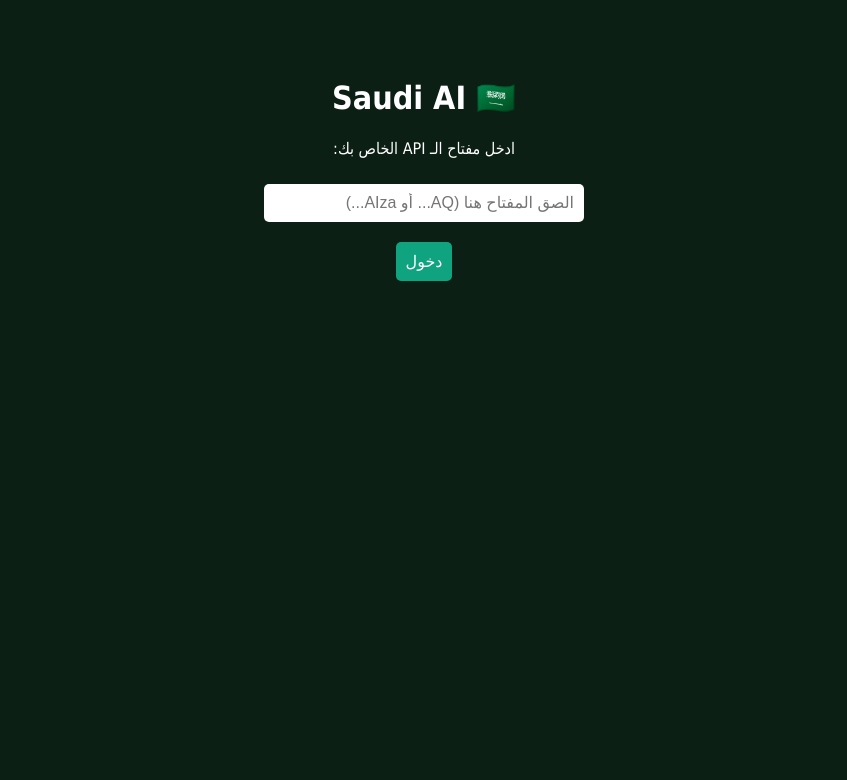
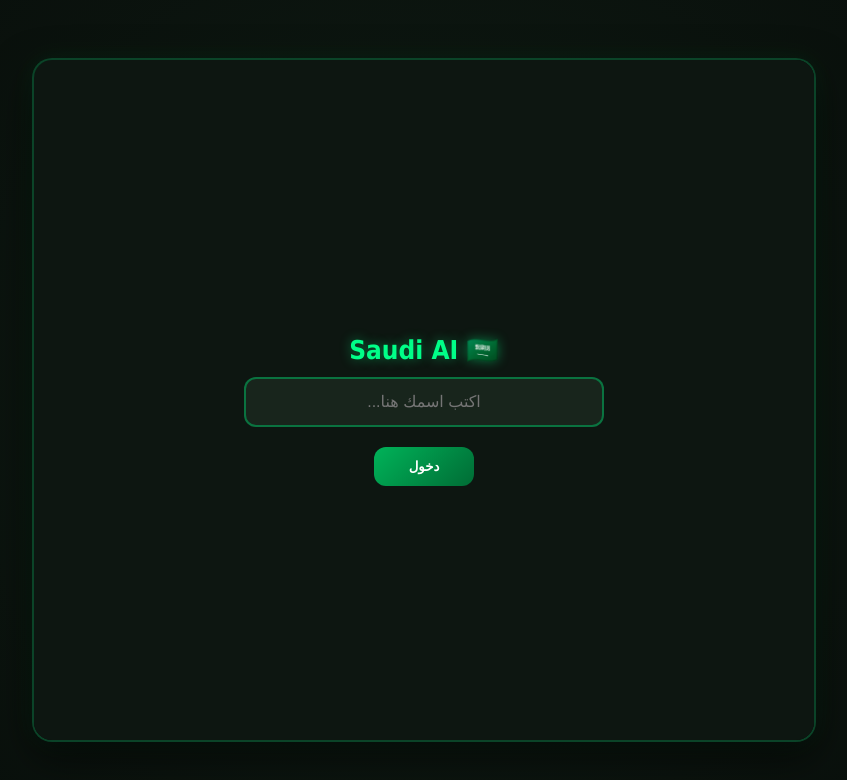
Before and after one commit to waleeddrik2180-max/saudi-ai, a plain HTML site: page index.html in a window 1280 px wide. Shown: the whole page, without its empty margins (216-1063 px from the left). Drawn offline with Linux system fonts and the light colour scheme.

Commit message:
index.html

```diff
--- a/index.html
+++ b/index.html
@@ -5,83 +5,103 @@
     <meta name="viewport" content="width=device-width, initial-scale=1.0">
     <title>Saudi AI</title>
     <style>
-        body { background-color: #0b1f14; color: #fff; font-family: Tahoma, sans-serif; text-align: center; padding: 50px; }
-        input, button { padding: 10px; margin: 10px; border-radius: 5px; border: none; font-size: 16px; }
-        input { width: 300px; }
-        button { background-color: #0fa47f; color: white; cursor: pointer; }
-        #chat-box { width: 500px; margin: 20px auto; background: #132e20; padding: 20px; border-radius: 10px; min-height: 200px; text-align: right; }
+        /* [التنسيقات كما هي في كودك السابق تماماً] */
+        body { background: radial-gradient(circle at center, #0f1c14 0%, #080d0a 100%); font-family: Tahoma, sans-serif; color: #ffffff; margin: 0; display: flex; justify-content: center; align-items: center; height: 100vh; overflow: hidden; }
+        .app-wrapper { display: flex; width: 780px; height: 680px; background: rgba(18, 26, 21, 0.85); backdrop-filter: blur(12px); border: 2px solid rgba(0, 168, 89, 0.3); border-radius: 20px; box-shadow: 0 15px 40px rgba(0, 0, 0, 0.6), 0 0 25px rgba(0, 108, 53, 0.2); overflow: hidden; position: relative; }
+        #loginOverlay { position: absolute; top: 0; left: 0; width: 100%; height: 100%; background: #0d1611; display: flex; flex-direction: column; justify-content: center; align-items: center; z-index: 9999; padding: 30px; box-sizing: border-box; text-align: center; }
+        #loginOverlay h2 { color: #00ff88; margin-bottom: 12px; font-size: 26px; text-shadow: 0 0 12px rgba(0,255,136,0.4); }
+        #usernameInput { width: 80%; max-width: 320px; background: rgba(26, 38, 30, 0.95); border: 2px solid rgba(0, 168, 89, 0.6); color: #ffffff; padding: 14px 18px; border-radius: 12px; outline: none; font-size: 16px; margin-bottom: 20px; text-align: center; }
+        #loginBtn { background: linear-gradient(135deg, #00b359, #006c35); color: #ffffff; border: none; padding: 12px 35px; border-radius: 12px; cursor: pointer; font-weight: bold; }
+        .sidebar { width: 240px; background: rgba(10, 17, 13, 0.9); border-left: 1px solid rgba(0, 168, 89, 0.15); display: flex; flex-direction: column; padding: 15px; }
+        .new-chat-btn { background: linear-gradient(135deg, #00a859, #004d25); color: white; border: none; padding: 10px; border-radius: 10px; cursor: pointer; margin-bottom: 15px; }
+        .container { flex: 1; height: 100%; display: flex; flex-direction: column; }
+        .header { background: linear-gradient(135deg, #005c2d, #022b16); padding: 14px 20px; display: flex; justify-content: space-between; align-items: center; border-bottom: 2px solid rgba(0, 168, 89, 0.4); }
+        .chat-box { flex: 1; padding: 20px; overflow-y: auto; display: flex; flex-direction: column; gap: 16px; }
+        .message { padding: 12px 16px; border-radius: 14px; font-size: 14px; box-shadow: 0 4px 12px rgba(0,0,0,0.2); }
+        .message.user { background: linear-gradient(135deg, #007a3d, #005228); align-self: flex-end; }
+        .message.ai { background: rgba(26, 38, 30, 0.9); align-self: flex-start; border-left: 4px solid #00ff88; }
+        .ai-image { width: 100%; max-width: 280px; border-radius: 10px; margin-top: 8px; }
+        .input-area { padding: 15px; background: rgba(10, 17, 13, 0.8); display: flex; gap: 10px; }
+        #userInput { flex: 1; background: rgba(22, 33, 26, 0.9); border: 1px solid rgba(0, 168, 89, 0.3); color: #ffffff; padding: 12px; border-radius: 12px; outline: none; }
+        #sendBtn { background: linear-gradient(135deg, #00a859, #004d25); color: white; border: none; padding: 0 22px; border-radius: 12px; cursor: pointer; }
     </style>
 </head>
 <body>
 
-    <h1>Saudi AI 🇸🇦</h1>
-    <div id="login-screen">
-        <p>ادخل مفتاح الـ API الخاص بك:</p>
-        <input type="password" id="apiKey" placeholder="الصق المفتاح هنا (AQ... أو AIza...)">
-        <br>
-        <button onclick="saveKey()">دخول</button>
+<div class="app-wrapper">
+    <div id="loginOverlay">
+        <h2>Saudi AI 🇸🇦</h2>
+        <input type="text" id="usernameInput" placeholder="اكتب اسمك هنا..." />
+        <button id="loginBtn" onclick="handleLogin()">دخول</button>
     </div>
 
-    <div id="app-screen" style="display:none;">
-        <button onclick="logout()" style="float: left; background: #a40f0f;">خروج</button>
-        <div id="chat-box">أهلاً بك! اكتب رسالتك تحت.</div>
-        <input type="text" id="userInput" placeholder="اكتب رسالتك...">
-        <button onclick="sendMessage()">إرسال</button>
+    <div class="sidebar">
+        <button class="new-chat-btn" onclick="createNewChat()">+ محادثة جديدة</button>
+        <div class="sessions-list" id="sessionsList"></div>
+    </div>
+
+    <div class="container">
+        <div class="header">
+            <h1 id="mainTitle">Saudi AI 🇸🇦</h1>
+        </div>
+        <div id="chatBox" class="chat-box"></div>
+        <div class="input-area">
+            <input type="text" id="userInput" placeholder="اسأل أو ارسم مع سعودي AI..." />
+            <button id="sendBtn" onclick="sendMessage()">إرسال</button>
+        </div>
+    </div>
 </div>
 
 <script>
-        let apiKey = localStorage.getItem("gemini_key");
-        if (apiKey) { showApp(); }
+    // هذه المفاتيح كما طلبتها
+    const GROQ_API_KEY = "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";
 
-        function saveKey() {
-            apiKey = document.getElementById("apiKey").value.trim();
-            if (apiKey) {
-                localStorage.setItem("gemini_key", apiKey);
-                showApp();
-            } else {
-                alert("الرجاء إدخال مفتاح صحيح");
-            }
-        }
+    let sessions = JSON.parse(localStorage.getItem('saudi_ai_sessions')) || [];
+    let currentSessionId = localStorage.getItem('saudi_ai_current_session') || Date.now();
 
-        function showApp() {
-            document.getElementById("login-screen").style.display = "none";
-            document.getElementById("app-screen").style.display = "block";
-        }
-
-        function logout() {
-            localStorage.removeItem("gemini_key");
-            location.reload();
+    function handleLogin() {
+        const name = document.getElementById('usernameInput').value.trim();
+        if (!name) return alert("الرجاء إدخال الاسم!");
+        localStorage.setItem('saudi_ai_user', name);
+        document.getElementById('loginOverlay').style.display = 'none';
     }
 
     async function sendMessage() {
-            const text = document.getElementById("userInput").value;
+        const userInput = document.getElementById('userInput');
+        const text = userInput.value.trim();
         if (!text) return;
 
-            const chatBox = document.getElementById("chat-box");
-            chatBox.innerHTML += `<p><b>أنت:</b> ${text}</p>`;
-            document.getElementById("userInput").value = "";
+        const chatBox = document.getElementById('chatBox');
+        chatBox.innerHTML += `<div class="message user">${text}</div>`;
+        userInput.value = '';
 
+        const isImageRequest = text.startsWith("ارسم") || text.includes("صورة");
+
+        if (isImageRequest) {
+            // رابط توليد الصور بدون مفتاح لضمان العمل فوري
+            const imageUrl = `https://image.pollinations.ai/prompt/${encodeURIComponent(text)}?width=512&height=512&nologo=true`;
+            chatBox.innerHTML += `<div class="message ai">سمٍ، هذي هي الصورة:<br><img src="${imageUrl}" class="ai-image"></div>`;
+        } else {
+            // إرسال لـ Groq
             try {
-                // استخدام أحدث نموذج Gemini 2.5 Flash عبر REST API مباشرة ليعمل في المتصفح بدون تعقيد
-                const response = await fetch(`https://generativelanguage.googleapis.com/v1beta/models/gemini-1.5-flash:generateContent?key=${apiKey}`, {
+                const response = await fetch("https://api.groq.com/openai/v1/chat/completions", {
                     method: "POST",
-                    headers: { "Content-Type": "application/json" },
+                    headers: { "Authorization": `Bearer ${GROQ_API_KEY}`, "Content-Type": "application/json" },
                     body: JSON.stringify({
-                        contents: [{ parts: [{ text: text }] }]
+                        model: "llama-3.3-70b-versatile",
+                        messages: [{ role: "user", content: text }]
                     })
                 });
-
                 const data = await response.json();
-                if (data.candidates && data.candidates[0].content) {
-                    const reply = data.candidates[0].content.parts[0].text;
-                    chatBox.innerHTML += `<p><b>سعودي آي:</b> ${reply}</p>`;
-                } else {
-                    chatBox.innerHTML += `<p style="color:red;">عذراً، حدث خطأ في الرد أو المفتاح غير صالح.</p>`;
-                }
-            } catch (err) {
-                chatBox.innerHTML += `<p style="color:red;">خطأ في الاتصال بالشبكة.</p>`;
+                const reply = data.choices[0].message.content;
+                chatBox.innerHTML += `<div class="message ai">${reply}</div>`;
+            } catch (e) {
+                chatBox.innerHTML += `<div class="message ai">عذراً، حدث خطأ في الاتصال.</div>`;
             }
         }
+        chatBox.scrollTop = chatBox.scrollHeight;
+    }
 </script>
+
 </body>
 </html>
```
Lines whose indentation alone changed are shown as unchanged.
